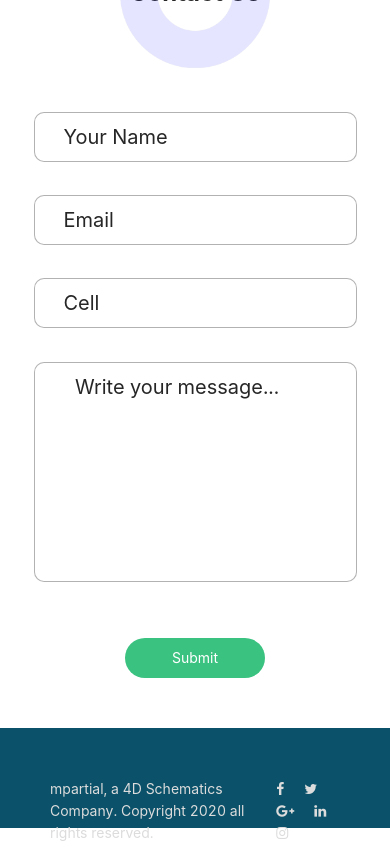
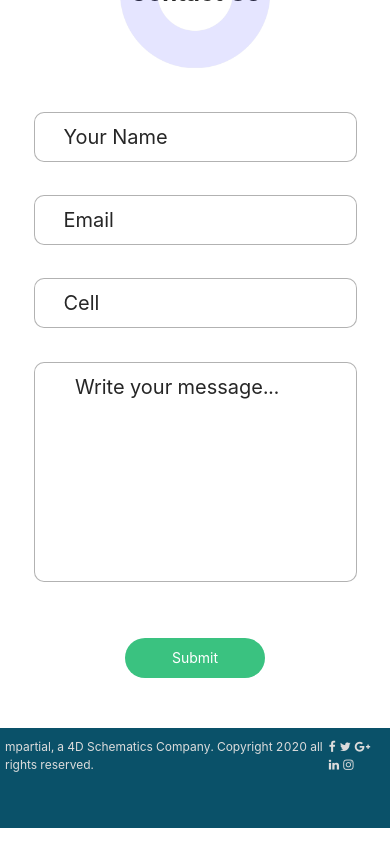
Before and after one commit to MuhammadBilal-arch/mpartial-theme, a React (Create React App) app: page / in a window 390 px wide. Shown: the part 4836-5680 px from the top of the page. Built offline with nearby package versions, Linux system fonts and the light colour scheme.

Commit message:
Responsive Footer

```diff
--- a/src/components/Footer/Footer.module.css
+++ b/src/components/Footer/Footer.module.css
@@ -4,7 +4,7 @@
     background-color: #0a5169;
     display: flex;
     justify-content: space-between;
-    padding: 50px 50px;
+    padding: 30px 50px;
     color: gainsboro;
 }
 
@@ -13,3 +13,16 @@
     cursor: pointer;
     color: gainsboro;
 }
+
+@media only screen and (max-width: 450px) {
+    .Footer{
+        padding: 10px 5px;
+        margin: 0;
+    }
+    .Footer div{
+        font-size:12px;
+    }
+    .contactIcon a i {
+        padding: 0px 2px;
+    }
+}
```
